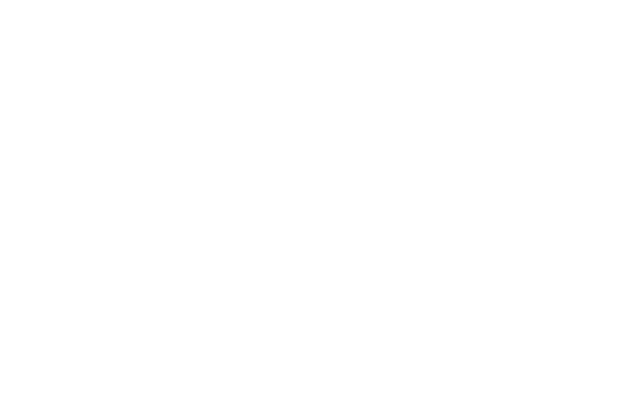
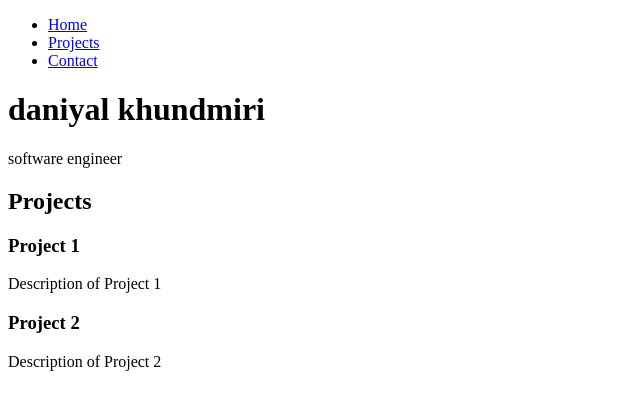
Before and after one commit to dkhundmiri23/business-portfolio, a plain HTML site: page index.html in a window 1280 px wide. Shown: the whole page, without its empty margins (0-640 px from the left). Drawn offline with nearby package versions, Linux system fonts and the light colour scheme.

Commit message:
changed html

```diff
--- a/index.html
+++ b/index.html
@@ -1,12 +1,39 @@
 <!DOCTYPE html>
-<html lang="en">
+<html>
 <head>
-    <meta charset="UTF-8">
-    <meta http-equiv="X-UA-Compatible" content="IE=edge">
-    <meta name="viewport" content="width=device-width, initial-scale=1.0">
-    <title>Document</title>
+  <title>My Portfolio</title>
+  <link rel="stylesheet" type="text/css" href="styles.css">
 </head>
 <body>
+  <!-- Navigation -->
+  <nav>
+    <ul>
+      <li><a href="#home">Home</a></li>
+      <li><a href="#projects">Projects</a></li>
+      <li><a href="#contact">Contact</a></li>
+    </ul>
+  </nav>
 
+  <!-- Header -->
+  <header id="home">
+    <h1>daniyal khundmiri</h1>
+    <p>software engineer</p>
+  </header>
+
+  <!-- Projects -->
+  <section id="projects">
+    <h2>Projects</h2>
+    <div class="project">
+      <h3>Project 1</h3>
+      <p>Description of Project 1</p>
+    </div>
+    <div class="project">
+      <h3>Project 2</h3>
+      <p>Description of Project 2</p>
+    </div>
+  </section>
+
+  <script src="https://code.jquery.com/jquery-3.6.0.min.js"></script>
+  <script src="script.js"></script>
 </body>
 </html>
```
